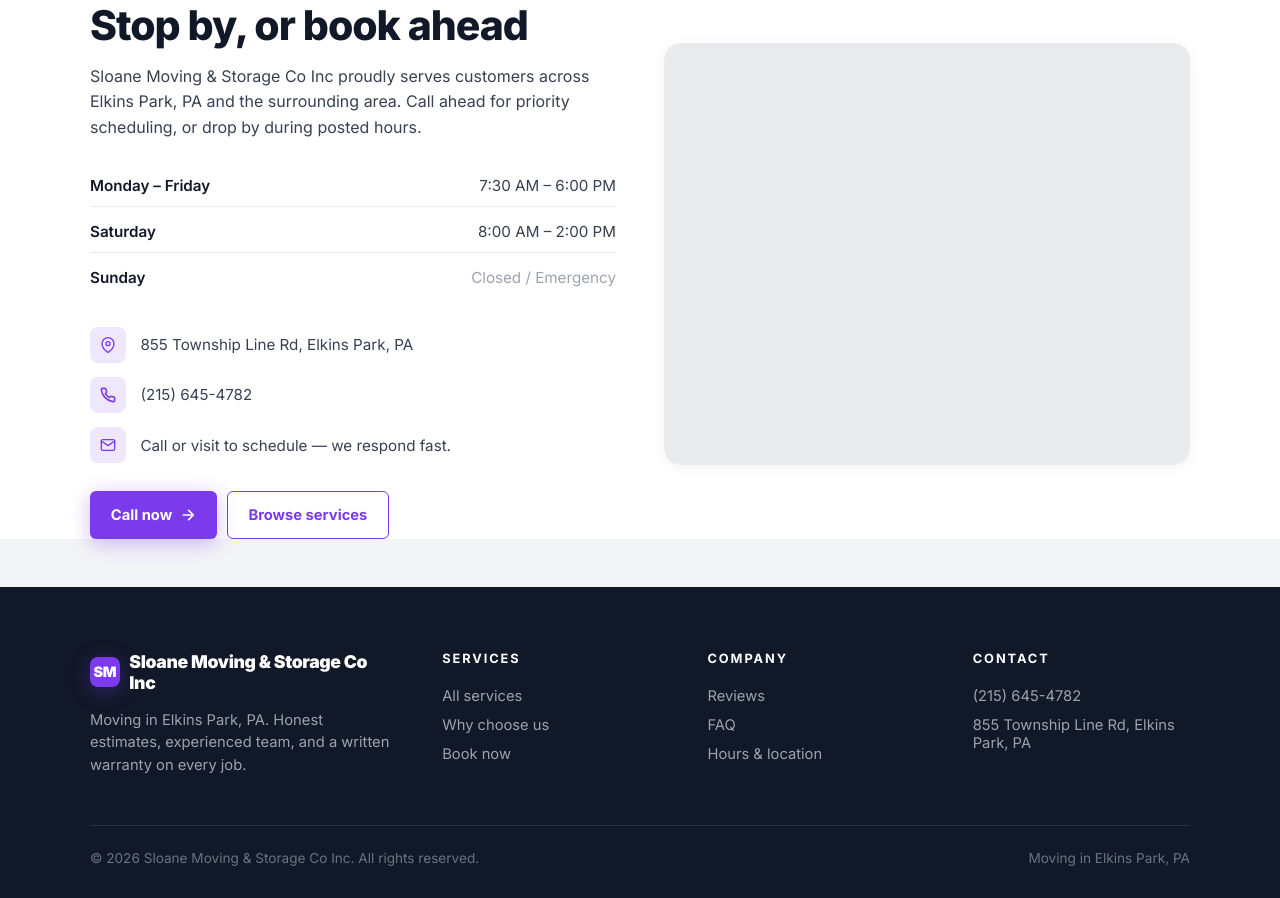
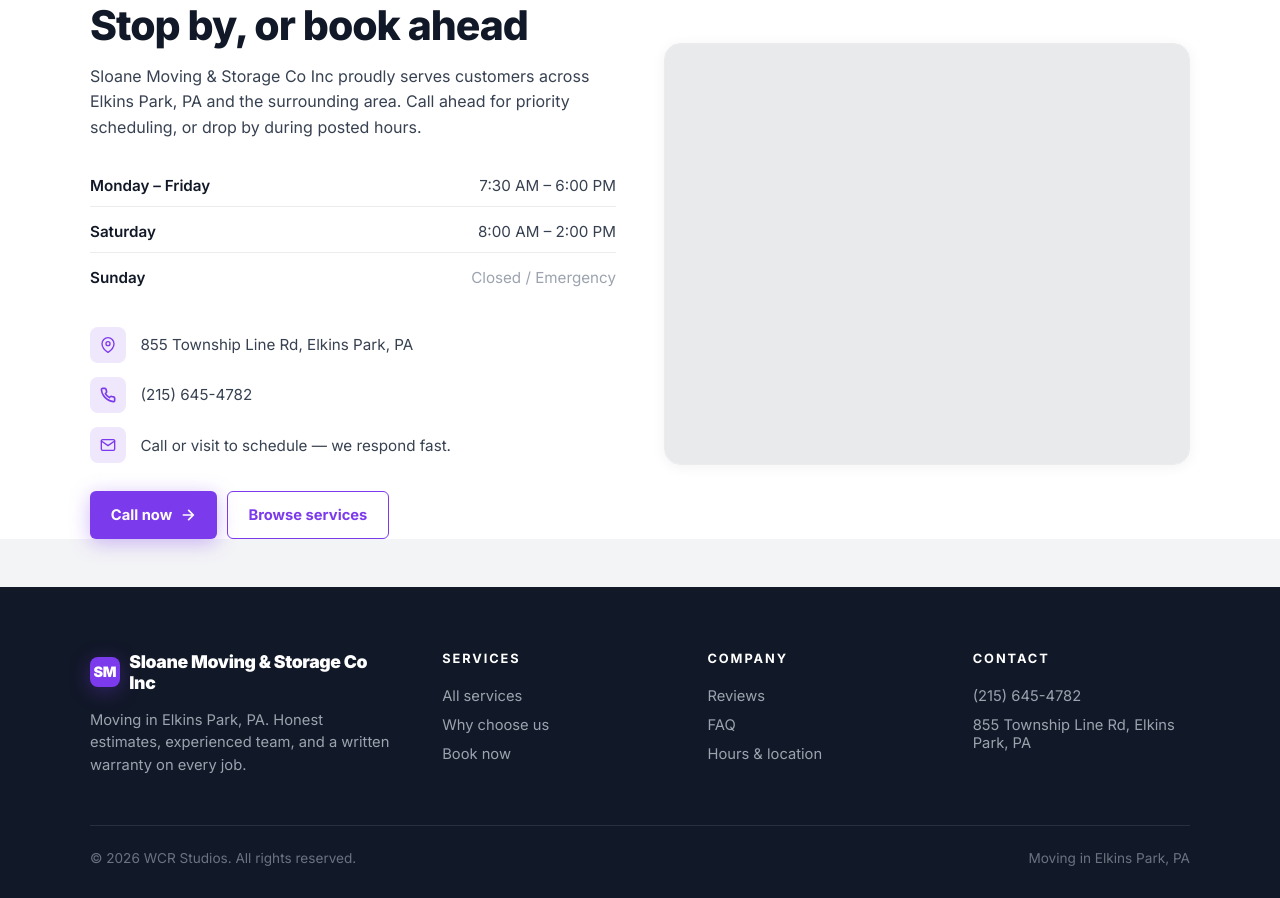
Before and after one commit to Wrenbjor/trades--sloane-moving-and-storage-co-inc, a plain HTML site: page index.html in a window 1280 px wide. Shown: the part 4819-5717 px from the top of the page. Drawn offline with nearby package versions, Linux system fonts and the light colour scheme; no server answers.

Commit message:
Update site

```diff
--- a/index.html
+++ b/index.html
@@ -605,7 +605,7 @@ footer{background:#111827;color:#cbd5d1;padding:4rem 2rem 2rem}
     </div>
   </div>
   <div class="foot-bottom">
-    <div>&copy; 2026 Sloane Moving &amp; Storage Co Inc. All rights reserved.</div>
+    <div>&copy; 2026 WCR Studios. All rights reserved.</div>
     <div>Moving in Elkins Park, PA</div>
   </div>
 </footer>
```
